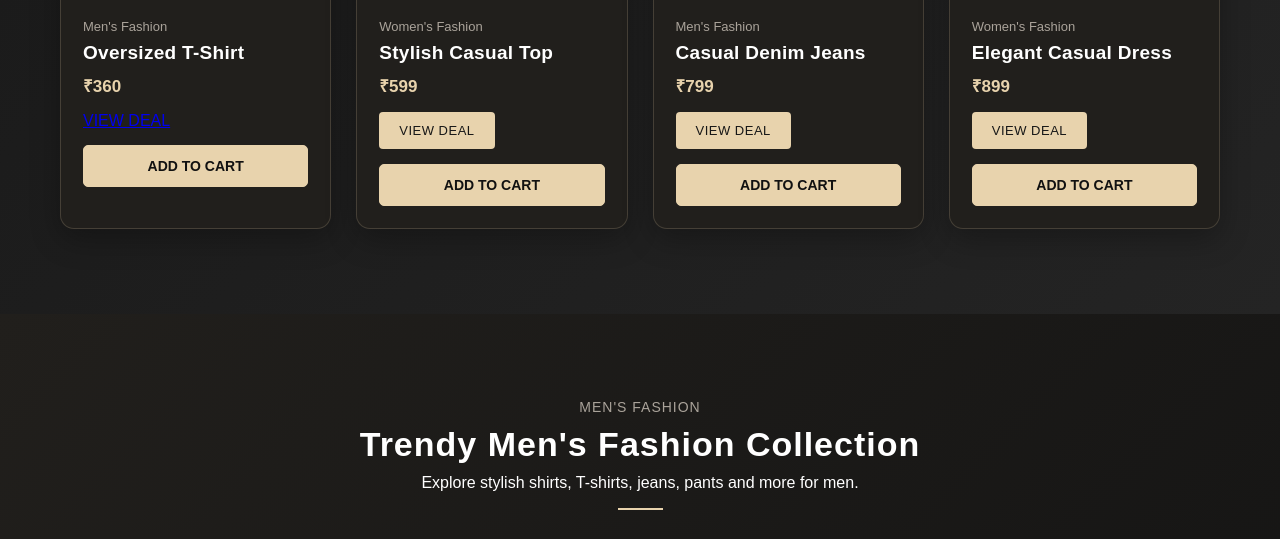
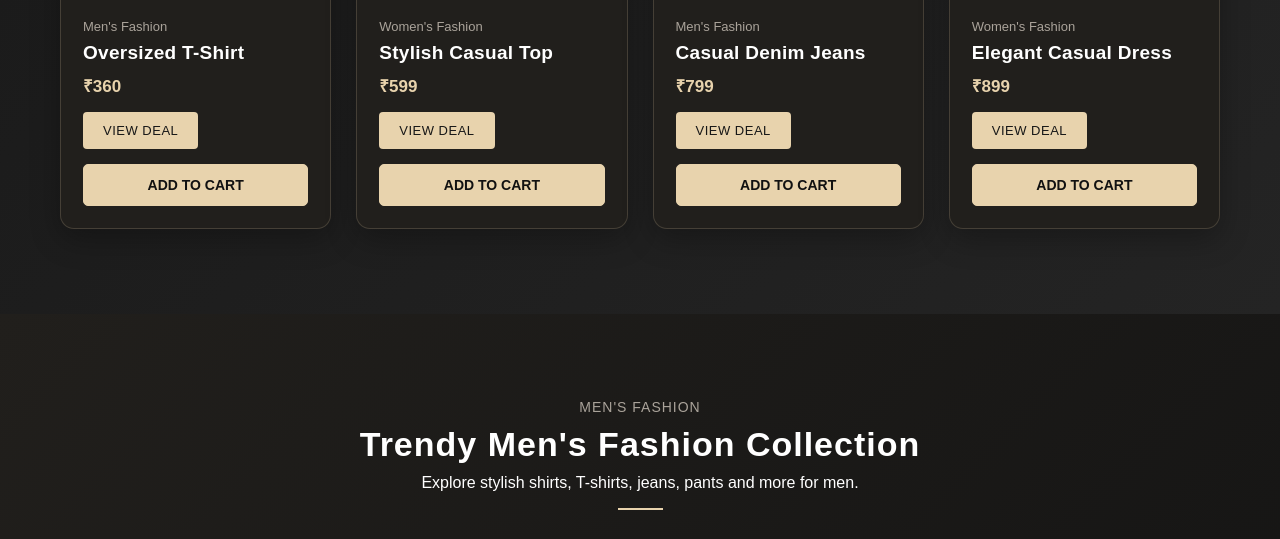
Before and after one commit to DanielNishanth/Vibe-Wear-, a plain HTML site: page index.html in a window 1280 px wide. Shown: the part 2185-2724 px from the top of the page. Drawn offline with Linux system fonts and the light colour scheme.

Commit message:
Update index.html

```diff
--- a/index.html
+++ b/index.html
@@ -183,7 +183,7 @@
                 <p class="product-category">Men's Fashion</p>
                 <h3>Oversized T-Shirt</h3>
                 <p class="product-price">₹360</p>
-                <a href="https://myntr.it/Z0u4UP9" target="_blank" rel="noopener noreferrer">VIEW DEAL</a>
+                <a href="https://myntr.it/Z0u4UP9" target="_blank" rel="noopener noreferrer" class="deal-btn">VIEW DEAL</a>
                 <button class="cart-btn">ADD TO CART</button>
             </div>
         </div>
```
